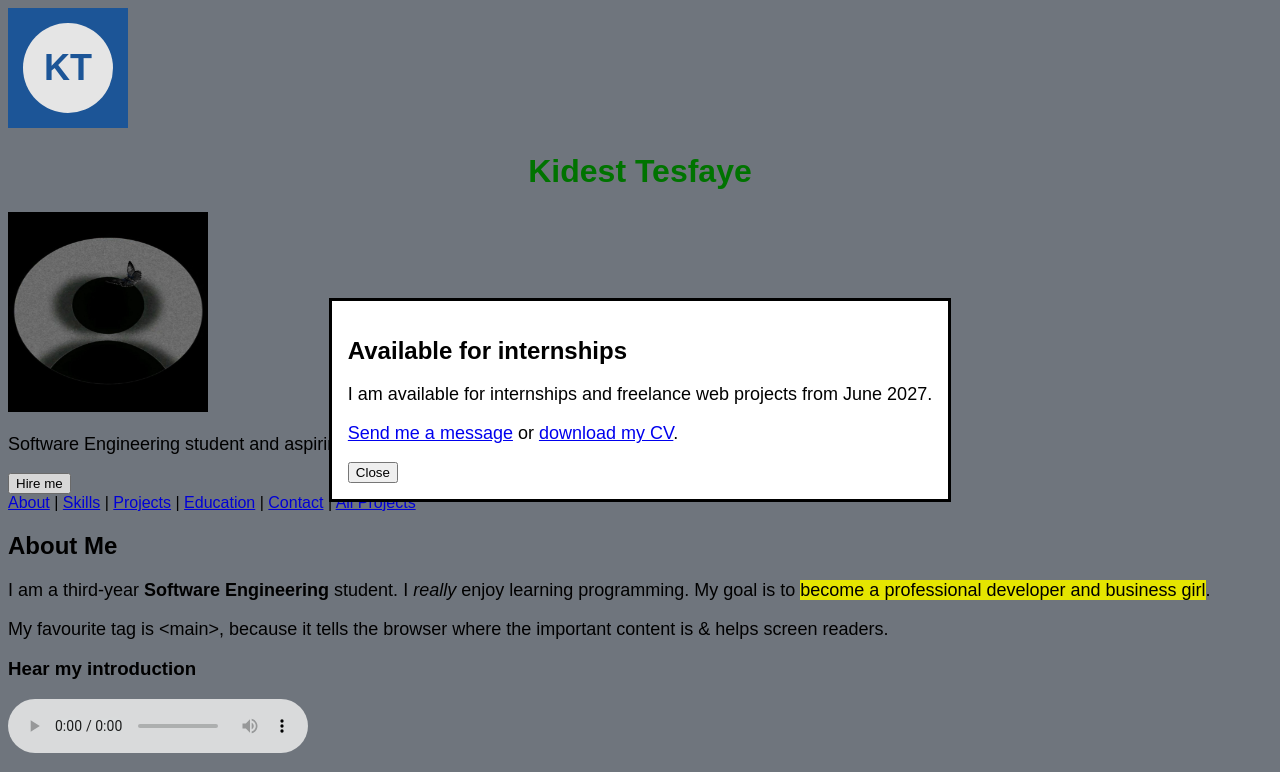
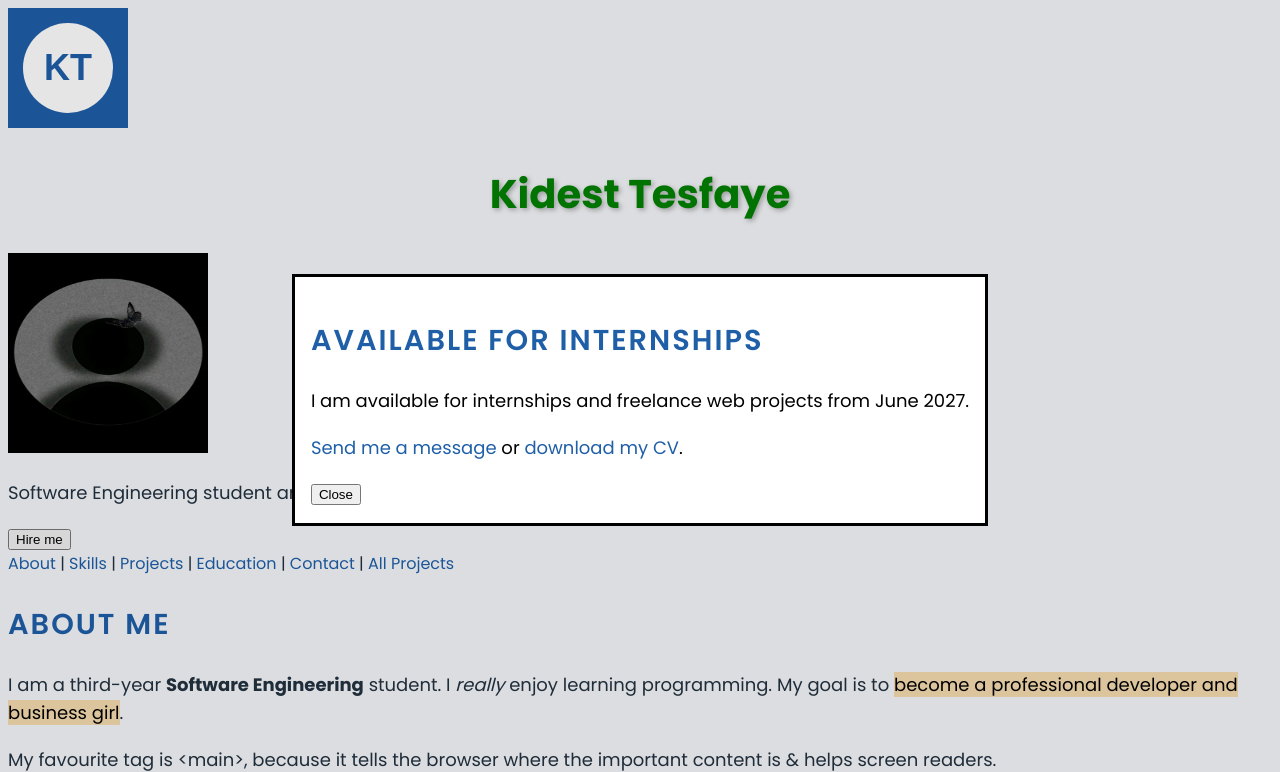
Before and after one commit to kido2116/portfolio, a plain HTML site: page index.html in a window 1280 px wide. Both pictures are taken after a click on the button "Hire me". Shown: the top 772 px of the page. Drawn offline with Linux system fonts and the light colour scheme.

Commit message:
complete lab 16 colour and typography

```diff
--- a/css/style.css
+++ b/css/style.css
@@ -1,11 +1,77 @@
+body {
+    background-color: #f4f6f9;
+    color: #22313f;
+    font-family: 'Poppins', Arial, sans-serif;
+    font-size: 1rem;
+    line-height: 1.6;
+}
+}
 
-/* ==========================================
-   Portfolio stylesheet
-   ========================================== */
-
-/* ---------- Base ---------- */
+/* ---------- Colours ---------- */
 
 body {
-    background-color: #7c828b;
-    font-family: Arial, sans-serif;
+    background-color: #f4f6f9;
+    color: #22313f;
 }
+
+h1 {
+    color: #1f5fa8;
+}
+
+h2 {
+    color: rgb(31, 95, 168);
+}
+
+h3 {
+    color: hsl(212, 69%, 39%);
+}
+
+mark {
+    background-color: rgba(245, 166, 35, 0.35);
+}
+
+/* ---------- Units ---------- */
+
+html {
+    font-size: 16px;
+}
+
+h1 {
+    font-size: 2.5rem;
+}
+
+h2 {
+    font-size: 1.8rem;
+}
+
+h3 {
+    font-size: 1.2rem;
+}
+
+/* ---------- Text properties ---------- */
+
+h1 {
+    text-align: center;
+    font-weight: 700;
+    text-shadow: 2px 2px 5px rgba(0, 0, 0, 0.3);
+}
+
+h2 {
+    text-transform: uppercase;
+    letter-spacing: 2px;
+    font-weight: 600;
+}
+
+a {
+    color: #1f5fa8;
+    text-decoration: none;
+}
+
+blockquote {
+    font-size: 1.2em;
+    font-style: italic;
+}
+
+code, pre {
+    font-family: 'Courier New', monospace;
+}
--- a/index.html
+++ b/index.html
@@ -10,6 +10,10 @@
 
 <meta name="author" content="Kidist Tesfaye">
     <title>My Portfolio</title>
+
+<link href="https://fonts.googleapis.com/css2?family=Poppins:wght@400;600;700&display=swap"
+rel="stylesheet">
+
     <link rel="stylesheet" href="css/style.css">
     <style>
     h1 {
```
Also changed, not shown: projects.html (+4 -0 lines), thank-you.html (+4 -0 lines).
